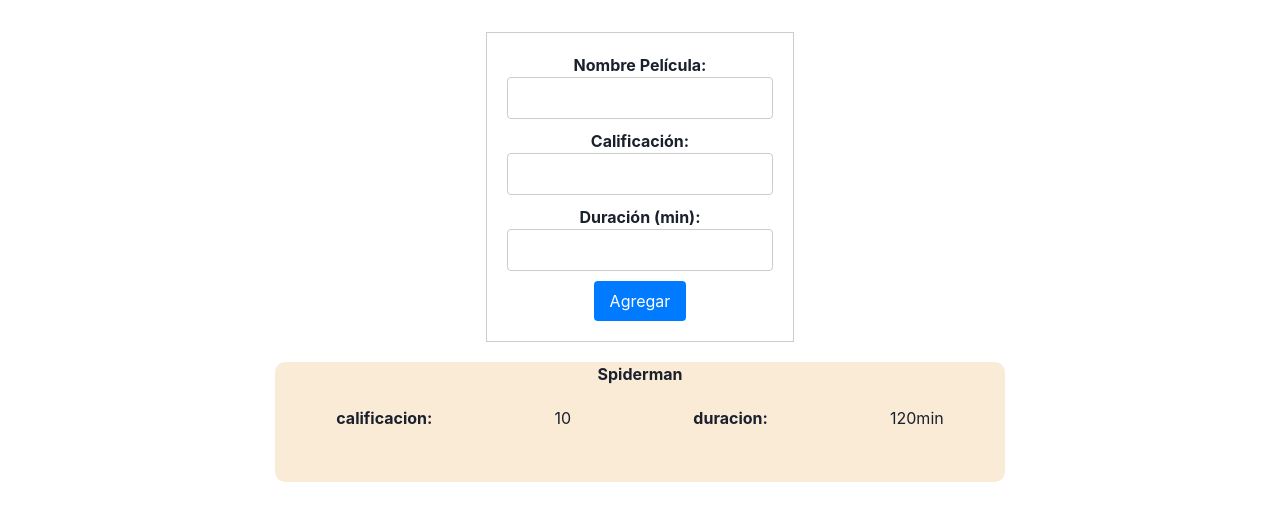
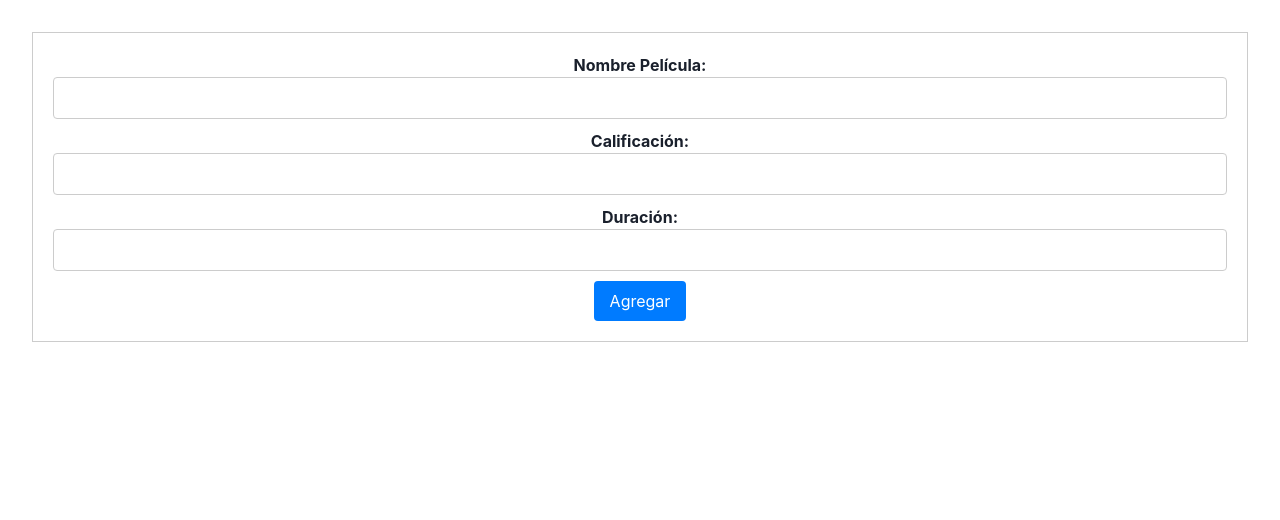
Before and after one commit to LanzerDev/challenge-react, a React (Vite) app: page / in a window 1280 px wide. Shown: the top 520 px of the page. Built offline with nearby package versions, Linux system fonts and the light colour scheme.

Commit message:
cambios casita

```diff
--- a/src/App.css
+++ b/src/App.css
@@ -9,6 +9,7 @@
   flex-direction: column;
   justify-content: center;
   align-items: center;
+  gap: 16px;
 }
 
 .logo {
--- a/src/App.jsx
+++ b/src/App.jsx
@@ -1,19 +1,29 @@
+import React, {useState} from "react"
 import { MovieForm } from "./components/MovieForm/MovieForm"
 import { MovieCard } from "./components/MovieCard/MovieCard"
 import './App.css'
 
 function App() {
+  const [listPeliculas, setListPeliculas] = useState([]);
 
-  const agregar = (saludo) => {
-    console.log(saludo)
+  const agregarPelicula = (movieData) => {
+    console.log(movieData)
+    setListPeliculas([...listPeliculas, movieData]);
   }
 
 
   return (
     <>
+      <MovieForm funcAgregarPelicula={agregarPelicula}></MovieForm>
       <div className="container">
-        <MovieForm funcAgregar={agregar}></MovieForm>
-        <MovieCard nombre="Spiderman" duracion="120min" calificacion="10"></MovieCard>
+        {listPeliculas.map((pelicula, index) => (
+          <MovieCard
+            key={index}
+            nombre={pelicula.nombre}
+            duracion={pelicula.duracion}
+            calificacion={pelicula.calificacion}
+          />
+        ))}
       </div>
     </>
   )
--- a/src/components/MovieCard/MovieCard.jsx
+++ b/src/components/MovieCard/MovieCard.jsx
@@ -7,10 +7,14 @@
         <div className="movie-card">
             <label>{nombre}</label>
             <div className="datos-pelicula">
-                <label htmlFor="">calificacion:</label>
-                <p>{calificacion}</p>
-                <label htmlFor="">duracion:</label>
-                <p>{duracion}</p>
+                <div>
+                    <label htmlFor="">calificacion:</label>
+                    <p>{calificacion}</p>
+                </div>
+                <div>
+                    <label htmlFor="">duracion:</label>
+                    <p>{duracion}</p>
+                </div>
             </div>
         </div>
     )
--- a/src/components/MovieForm/MovieForm.jsx
+++ b/src/components/MovieForm/MovieForm.jsx
@@ -1,35 +1,75 @@
 import './MovieFormStyles.css'
+import { useState } from 'react';
 
 // eslint-disable-next-line react/prop-types
-export function MovieForm ({funcAgregar}) {
+export function MovieForm ({funcAgregarPelicula}) {
+
+  const [movieData, setMovieData] = useState({
+    nombre: '',
+    duracion: '',
+    calificacion: '',
+  });
+
+  const [error, setError] = useState('');
+
+  const handleChange = (e) => {
+    const { name, value } = e.target;
+    setMovieData({ ...movieData, [name]: value });
+  };
+
+  const handleBtnClick = () =>{
+    if (movieData.nombre && movieData.calificacion && movieData.duracion) {
+
+      if (!/^\d+(\.\d+)?$/.test(movieData.duracion)) {
+        setError('Por favor, especifique el tiempo en horas o minutos (por ejemplo, 2,5 horas o 150 minutos).');
+        setTimeout(() => setError(''), 5000); // Ocultar el mensaje de error después de 5 segundos
+        return;
+      }
+
+      funcAgregarPelicula(movieData);
+      setMovieData({
+        nombre: '',
+        duracion: '',
+        calificacion: '',
+      });
+    }
+  }
+
+
 
       return (
         <div className="movie-form">
       <div>
-            <label htmlFor="movieName">Nombre Película:</label>
+        <label htmlFor="nombre">Nombre Película:</label>
         <input
           type="text"
-              id="movieName"
-              name="movieName"
+          id="nombre"
+          name="nombre"
+          value={movieData.nombre}
+          onChange={handleChange}
         />
       </div>
       <div>
-            <label htmlFor="rating">Calificación:</label>
+        <label htmlFor="calificacion">Calificación:</label>
         <input
           type="number"
-              id="rating"
-              name="rating"
+          id="calificacion"
+          name="calificacion"
+          value={movieData.calificacion}
+          onChange={handleChange}
         />
       </div>
       <div>
-            <label htmlFor="duration">Duración (min):</label>
+        <label htmlFor="duracion">Duración:</label>
         <input
-              type="number"
-              id="duration"
-              name="duration"
+          type="text"
+          id="duracion"
+          name="duracion"
+          value={movieData.duracion}
+          onChange={handleChange}
         />
       </div>
-          <button onClick={funcAgregar("hola")}>Agregar</button>
+      <button onClick={handleBtnClick}>Agregar</button>
     </div>
       );
 }
```
Lines whose indentation alone changed are shown as unchanged.
